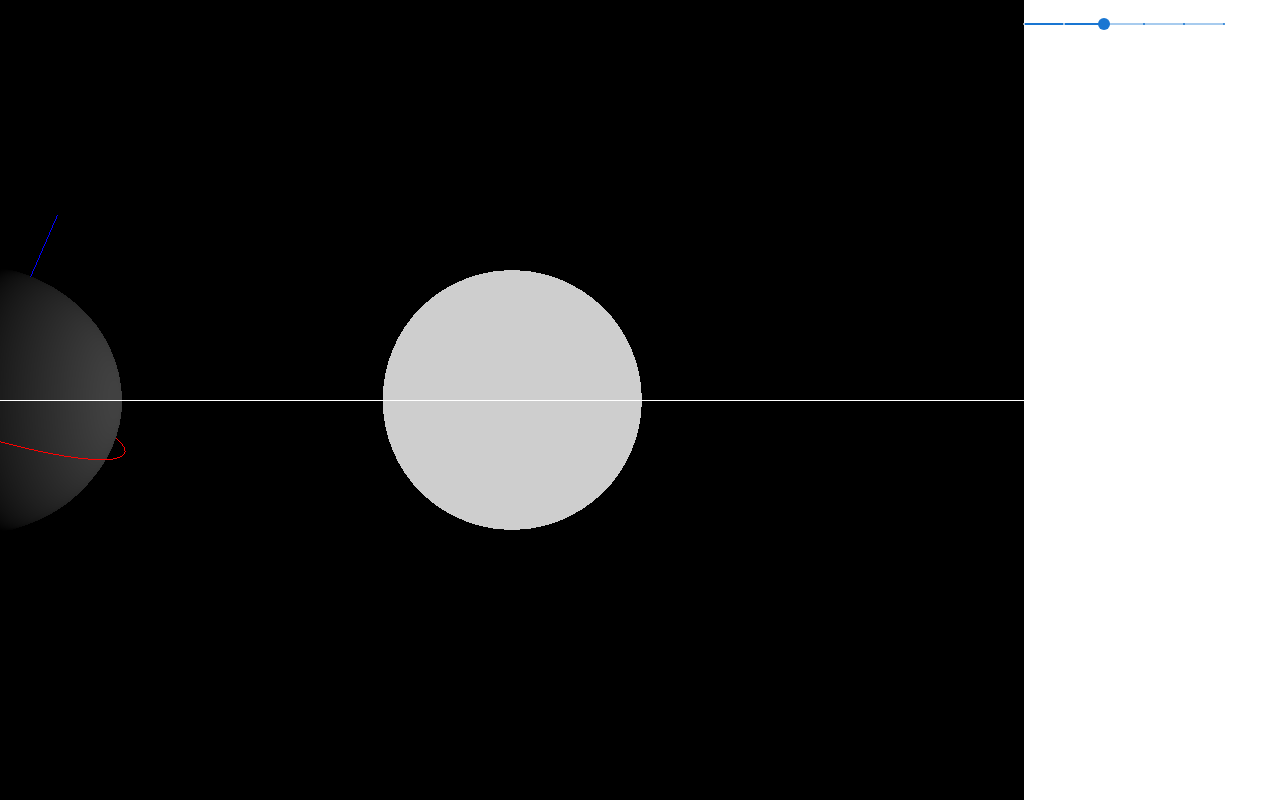
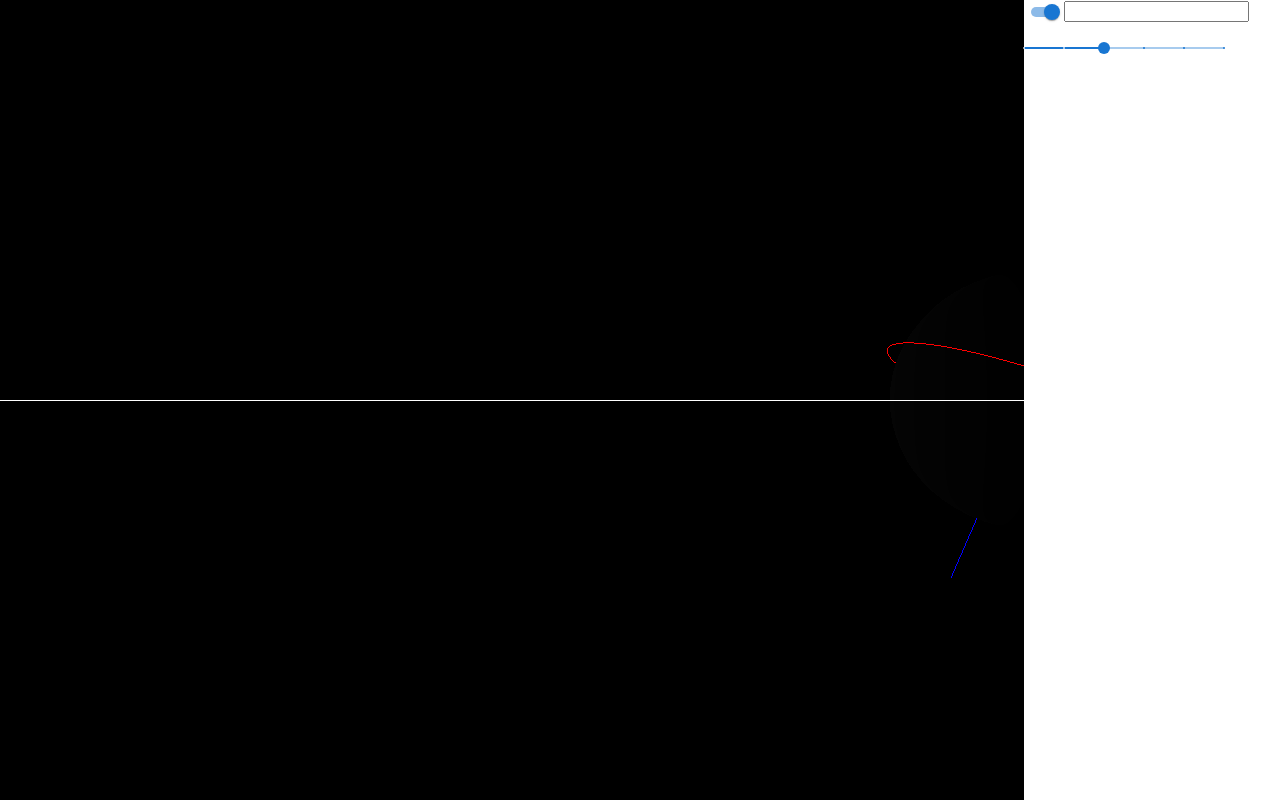
Before and after one commit to Dhammika-Mahendra/Planet, a React (Create React App) app: page / in a window 1280 px wide. Built offline with nearby package versions, Linux system fonts and the light colour scheme.

Commit message:
no to month/day converting

```diff
--- a/src/Controller.js
+++ b/src/Controller.js
@@ -1,10 +1,12 @@
 import React from 'react'
 import Speed from './Comp/Speed'
+import DateController from './DateController'
 
 export default function Controller() {
 
   return (
     <div style={{height:'100%',width:'20%'}}>
+        <DateController></DateController>
         <Speed></Speed>
     </div>
   )
--- /dev/null
+++ b/src/DateController.js
@@ -0,0 +1,39 @@
+import { Switch } from '@mui/material'
+import React from 'react'
+import { useState } from 'react';
+
+export default function DateController() {
+
+    const [checkStat,setCheckStat]=useState(true)
+
+    function getMonthAndDay(dayNumber) {
+        if(dayNumber<1 || dayNumber>365){
+            return
+        }
+        console.log(checkStat)
+        var daysInMonth = [31, 28, 31, 30, 31, 30, 31, 31, 30, 31, 30, 31];
+        var MonthTag =['Jan','Feb','Mar','Apr','May','Jun','Jul','Aug','Sep','Oct','Nov','Dec']
+
+        var month = 0;
+        var day = dayNumber;
+
+        for (var i = 0; i < 12; i++) {
+            day -= daysInMonth[i];
+            if (day <= 0) {
+                month = i + 1; // Months are 1-based
+                day += daysInMonth[i]; // Add back the days of the current month
+                break;
+            }
+        }
+
+        console.log(`${MonthTag[month-1]}/${day}`)
+    }
+
+
+  return (
+    <div>
+        <Switch size='small' checked={checkStat} onChange={(e)=>setCheckStat(e.target.checked)}></Switch>
+        <input type='number' onChange={(e)=>getMonthAndDay(e.target.value)}></input>
+    </div>
+  )
+}
--- a/src/Screen.js
+++ b/src/Screen.js
@@ -4,6 +4,8 @@ import { useEffect,useRef,useContext} from 'react';
 import * as THREE from 'three';
 import { OrbitControls } from 'three/addons/controls/OrbitControls.js';
 import Contxt from './Contx';
+import earthIMG from '../src/earthIMG.jpg'
+import sunIMG from '../src/sunIMG.jpg'
 
 export default function Screen() {
 
@@ -11,26 +13,28 @@ export default function Screen() {
 
   const ref = useRef();
 
-  useEffect(()=>{
+useEffect(()=>{
 
 const scene = new THREE.Scene();
 const camera = new THREE.PerspectiveCamera( 45, (window.innerWidth*0.8) / window.innerHeight, 0.1, 1000 );
-
-const directionalLight = new THREE.PointLight( 0xffffff,10,15 );
-scene.add( directionalLight );
-directionalLight.position.x=0
-directionalLight.position.y=0
-
 const renderer = new THREE.WebGLRenderer();
 renderer.setSize( window.innerWidth*0.8, window.innerHeight );
-ref.current.appendChild( renderer.domElement );
+if (ref.current.children.length === 0) {
+  ref.current.appendChild(renderer.domElement);
+}
+
 const controls = new OrbitControls( camera, renderer.domElement );
 controls.update();
 
+//light (for sun)-------------------------------------------------------------------
+const pointLight = new THREE.PointLight( 0xffffff,10,15 );
+scene.add( pointLight );
+pointLight.position.x=0
+pointLight.position.y=0
 
 //Earth------------------------------------------------------------------
 const geometry = new THREE.SphereGeometry( 2,32,32 );
-const material = new THREE.MeshStandardMaterial( { map:new THREE.TextureLoader().load('earth.jpg') } );
+const material = new THREE.MeshStandardMaterial( { map:new THREE.TextureLoader().load(earthIMG) } );
 const earth = new THREE.Mesh( geometry, material );
 scene.add( earth );
 earth.position.x=6
@@ -54,10 +58,9 @@ earth.rotateZ(-0.4101524)
 
 //Sun
 const geometry2 = new THREE.SphereGeometry( 2,32,32 );
-const material2 = new THREE.MeshBasicMaterial( { map:new THREE.TextureLoader().load('sun.jpg') } );
+const material2 = new THREE.MeshBasicMaterial( { map:new THREE.TextureLoader().load(sunIMG) } );
 const sun = new THREE.Mesh( geometry2, material2 );
 scene.add( sun );
-//earth.add(wireEarth)
 
 //Rotation axis of earth-------------------------------------------------------
 const material3 = new THREE.LineBasicMaterial({
@@ -111,7 +114,6 @@ animate();
 
   return () => {
     cancelAnimationFrame(animationId); // Cancel the animation
-    ref.current.removeChild(renderer.domElement); // Remove the canvas from the div
   };
 
   },[])
```
Also changed, not shown: src/earthIMG.jpg (added), src/sunIMG.jpg (added).
